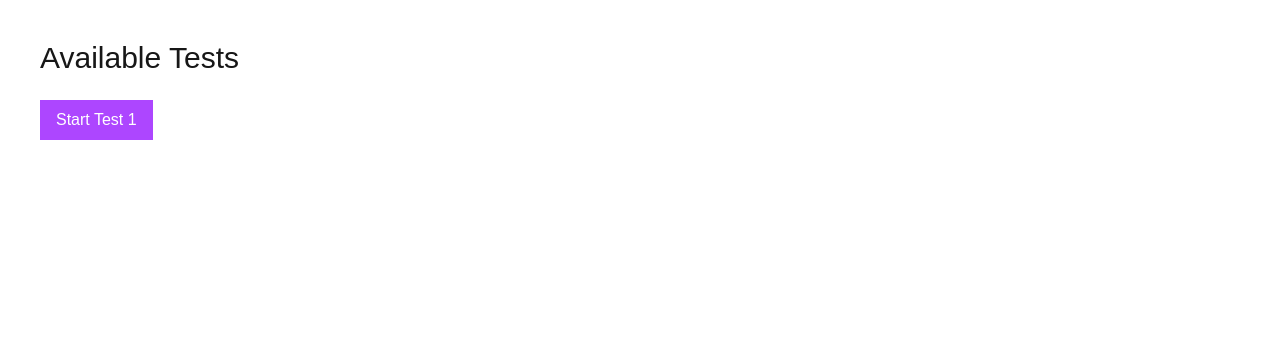
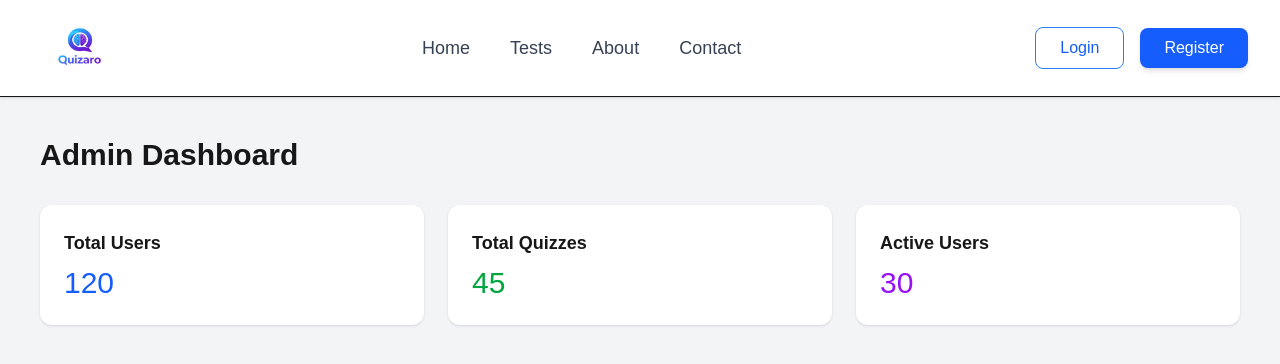
Before and after one commit to sravanibonu/study-website-frontend, a Next.js app: page /dashboard in a window 1280 px wide. Shown: the top 364 px of the page. Built offline with nearby package versions, Linux system fonts and the light colour scheme.

Commit message:
added dashboard frontend update

```diff
--- a/app/about/page.tsx
+++ b/app/about/page.tsx
@@ -1,14 +1,14 @@
 "use client";
 
 import Navbar from "@/components/Navbar";
-import { BookOpen, Target, Users, Trophy } from "lucide-react";
+import { BookOpen, Target, Trophy } from "lucide-react";
 import Link from "next/link";
 
 export default function AboutPage() {
   return (
     <div className="min-h-screen bg-gray-50">
 
-      <Navbar></Navbar>
+      <Navbar />
 
       {/* HERO */}
       <section className="bg-gradient-to-r from-blue-600 to-purple-600 text-white py-24 px-6 text-center">
@@ -65,9 +65,7 @@ export default function AboutPage() {
         <div className="max-w-6xl mx-auto grid md:grid-cols-3 gap-10 text-center">
 
           <Stat number="50K+" label="Students Joined" />
-
           <Stat number="10K+" label="Practice Questions" />
-
           <Stat number="1K+" label="Tests Conducted" />
 
         </div>
--- a/app/dashboard/page.tsx
+++ b/app/dashboard/page.tsx
@@ -1,19 +1,39 @@
 "use client";
 
-import { useRouter } from "next/navigation";
+import Navbar from "@/components/Navbar";
 
 export default function Dashboard() {
-  const router = useRouter();
+  return (
+    <div className="min-h-screen bg-gray-100">
 
-  return (
-    <div className="p-10">
-      <h1 className="text-3xl mb-6">Available Tests</h1>
-      <button
-        onClick={() => router.push("/test/1")}
-        className="bg-purple-500 text-white px-4 py-2"
-      >
-        Start Test 1
-      </button>
+      <Navbar />
+
+      <div className="p-10">
+
+        <h1 className="text-3xl font-bold mb-8">
+          Admin Dashboard
+        </h1>
+
+        <div className="grid grid-cols-1 md:grid-cols-3 gap-6">
+
+          <div className="bg-white p-6 rounded-xl shadow">
+            <h2 className="text-lg font-semibold">Total Users</h2>
+            <p className="text-3xl mt-2 text-blue-600">120</p>
+          </div>
+
+          <div className="bg-white p-6 rounded-xl shadow">
+            <h2 className="text-lg font-semibold">Total Quizzes</h2>
+            <p className="text-3xl mt-2 text-green-600">45</p>
+          </div>
+
+          <div className="bg-white p-6 rounded-xl shadow">
+            <h2 className="text-lg font-semibold">Active Users</h2>
+            <p className="text-3xl mt-2 text-purple-600">30</p>
+          </div>
+
+        </div>
+
+      </div>
     </div>
   );
 }
--- a/app/login/page.tsx
+++ b/app/login/page.tsx
@@ -2,27 +2,49 @@
 
 import { useState } from "react";
 import { Mail, Lock, LogIn } from "lucide-react";
+import { useRouter } from "next/navigation";
+import API from "@/app/lib/api";
 import Navbar from "@/components/Navbar";
 
 export default function LoginPage() {
+  const router = useRouter();
+
   const [email, setEmail] = useState<string>("");
   const [password, setPassword] = useState<string>("");
 
-  const handleLogin = () => {
-    console.log({ email, password });
+  const handleLogin = async () => {
+    try {
+      const { data } = await API.post("/user/login", {
+        email,
+        password,
+      });
+
+      if (data?.token) {
+        localStorage.setItem("token", data.token);
+
+        // Role based redirect
+        if (data.role === "admin") {
+          router.push("/dashboard");
+        } else {
+          router.push("/home");
+        }
+      }
+    } catch (err: any) {
+      console.error(err);
+    }
   };
 
-  <Navbar></Navbar>
+  return (
+    <>
+      <Navbar />
 
-  return (
       <div className="flex items-center justify-center min-h-screen bg-gradient-to-r from-blue-500 to-purple-600">
         <div className="bg-white p-10 rounded-2xl shadow-xl w-full max-w-md">
-
           <h2 className="text-3xl font-bold mb-8 text-center text-gray-800">
             Login
           </h2>
 
-        {/* Email Input */}
+          {/* Email */}
           <div className="flex items-center border rounded-lg mb-4 px-3">
             <Mail className="text-gray-400 mr-2" size={20} />
             <input
@@ -34,7 +56,7 @@ export default function LoginPage() {
             />
           </div>
 
-        {/* Password Input */}
+          {/* Password */}
           <div className="flex items-center border rounded-lg mb-6 px-3">
             <Lock className="text-gray-400 mr-2" size={20} />
             <input
@@ -54,8 +76,8 @@ export default function LoginPage() {
             <LogIn size={18} />
             Login
           </button>
-
         </div>
       </div>
+    </>
   );
 }
--- a/app/register/page.tsx
+++ b/app/register/page.tsx
@@ -54,8 +54,8 @@ export default function RegisterPage() {
       }
     } catch (err: any) {
       setError(
-        err.response?.data?.message ||
-        err.message ||
+        err?.response?.data?.message ||
+        err?.message ||
         "Registration failed"
       );
     } finally {
@@ -63,16 +63,15 @@ export default function RegisterPage() {
     }
   };
 
-  <Navbar></Navbar>
+  return (
+    <>
+      <Navbar />
 
-  return (
       <div className="flex justify-center items-center min-h-screen bg-gradient-to-r from-blue-500 to-purple-600 px-4">
-
         <form
           onSubmit={handleSubmit}
           className="bg-white p-10 shadow-2xl rounded-2xl w-full max-w-md"
         >
-
           <h2 className="text-3xl font-bold mb-8 text-center text-gray-800">
             Create Account
           </h2>
@@ -149,8 +148,8 @@ export default function RegisterPage() {
               Login
             </span>
           </p>
-
         </form>
       </div>
+    </>
   );
 }
--- a/app/result/page.tsx
+++ b/app/result/page.tsx
@@ -29,27 +29,26 @@ export default function ResultPage() {
       const parsed: ResultData = JSON.parse(stored);
       setData(parsed);
 
-      // Calculate score safely
       const calculatedScore = parsed.questions.reduce((acc, q) => {
-        return parsed.answers[q._id] === q.correctAnswer
-          ? acc + 1
-          : acc;
+        return parsed.answers[q._id] === q.correctAnswer ? acc + 1 : acc;
       }, 0);
 
       setScore(calculatedScore);
     }
   }, []);
 
-  if (!data)
+  if (!data) {
     return (
       <div className="flex justify-center items-center min-h-screen">
         <p className="text-lg">Loading Result...</p>
       </div>
     );
-
-  <Navbar></Navbar>
+  }
 
   return (
+    <>
+      <Navbar />
+
       <div className="min-h-screen bg-gray-100 p-8">
         <div className="max-w-4xl mx-auto bg-white p-8 rounded-xl shadow-lg">
           <h2 className="text-3xl font-bold mb-6 text-center">
@@ -118,5 +117,6 @@ export default function ResultPage() {
           })}
         </div>
       </div>
+    </>
   );
 }
```
Lines whose indentation alone changed are shown as unchanged.
